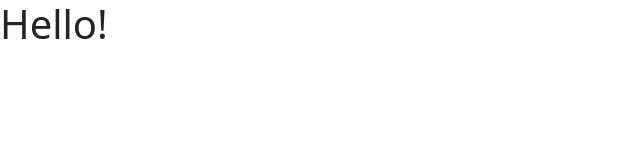
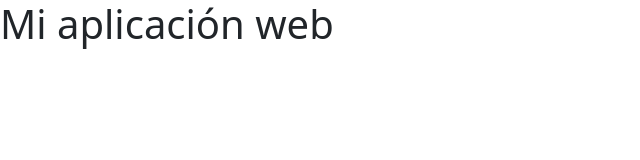
Before and after one commit to Audvis/Audvis.github.io, a plain HTML site: page docs/index.html in a window 1280 px wide. Shown: the whole page, without its empty margins (0-640 px from the left). Drawn offline with nearby package versions, Linux system fonts and the light colour scheme.

Commit message:
'desdeEscritorio'

```diff
--- a/docs/index.html
+++ b/docs/index.html
@@ -8,10 +8,10 @@
     <!-- Bootstrap CSS -->
     <link href="https://cdn.jsdelivr.net/npm/bootstrap@5.0.0-beta1/dist/css/bootstrap.min.css" rel="stylesheet" integrity="sha384-giJF6kkoqNQ00vy+HMDP7azOuL0xtbfIcaT9wjKHr8RbDVddVHyTfAAsrekwKmP1" crossorigin="anonymous">
 
-    <title>Hello!</title>
+    <title>Gerardo-Pedraza</title>
   </head>
   <body>
-    <h1>Hello!</h1>
+    <h1>Mi aplicación web</h1>
 
     <!-- Optional JavaScript; choose one of the two! -->
 
```
